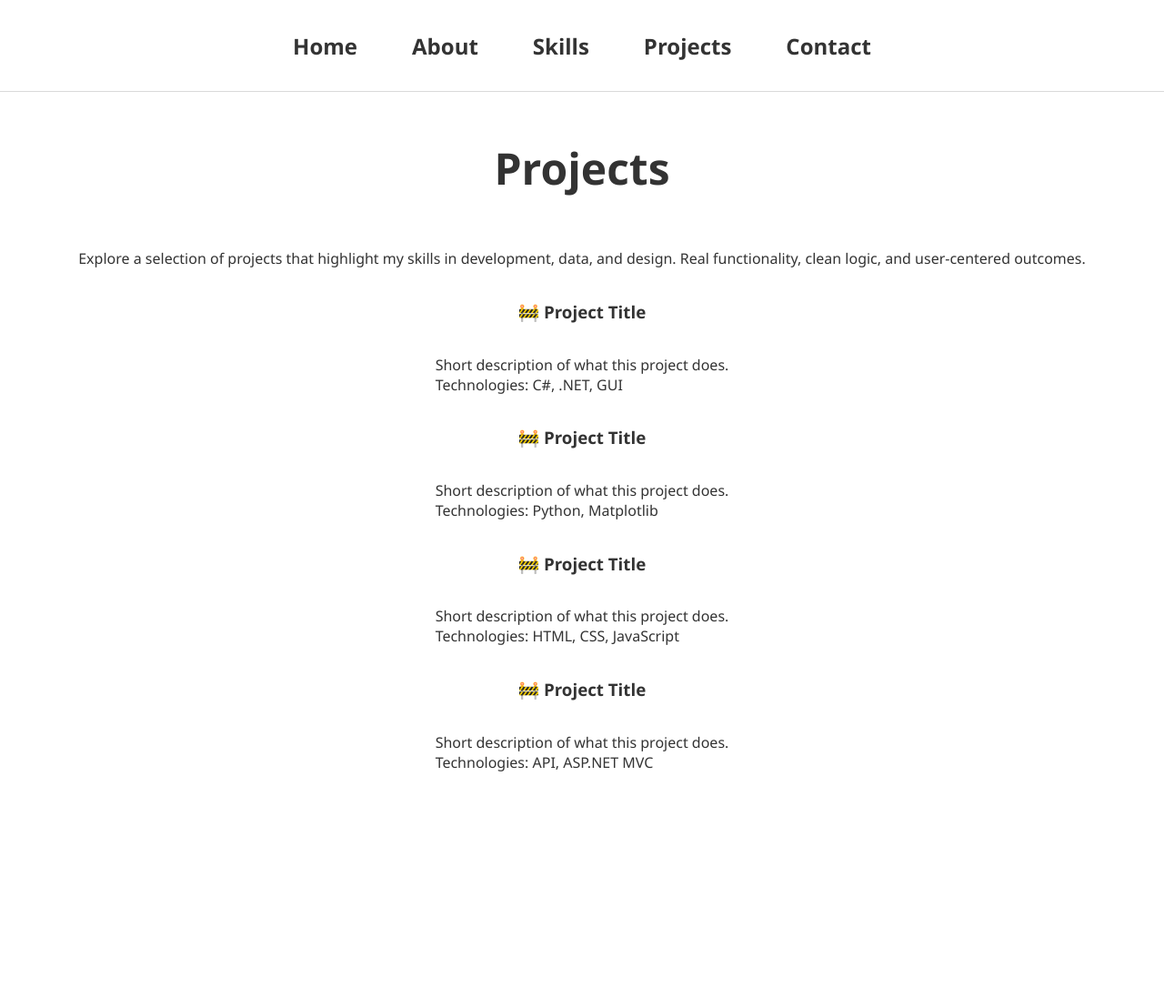
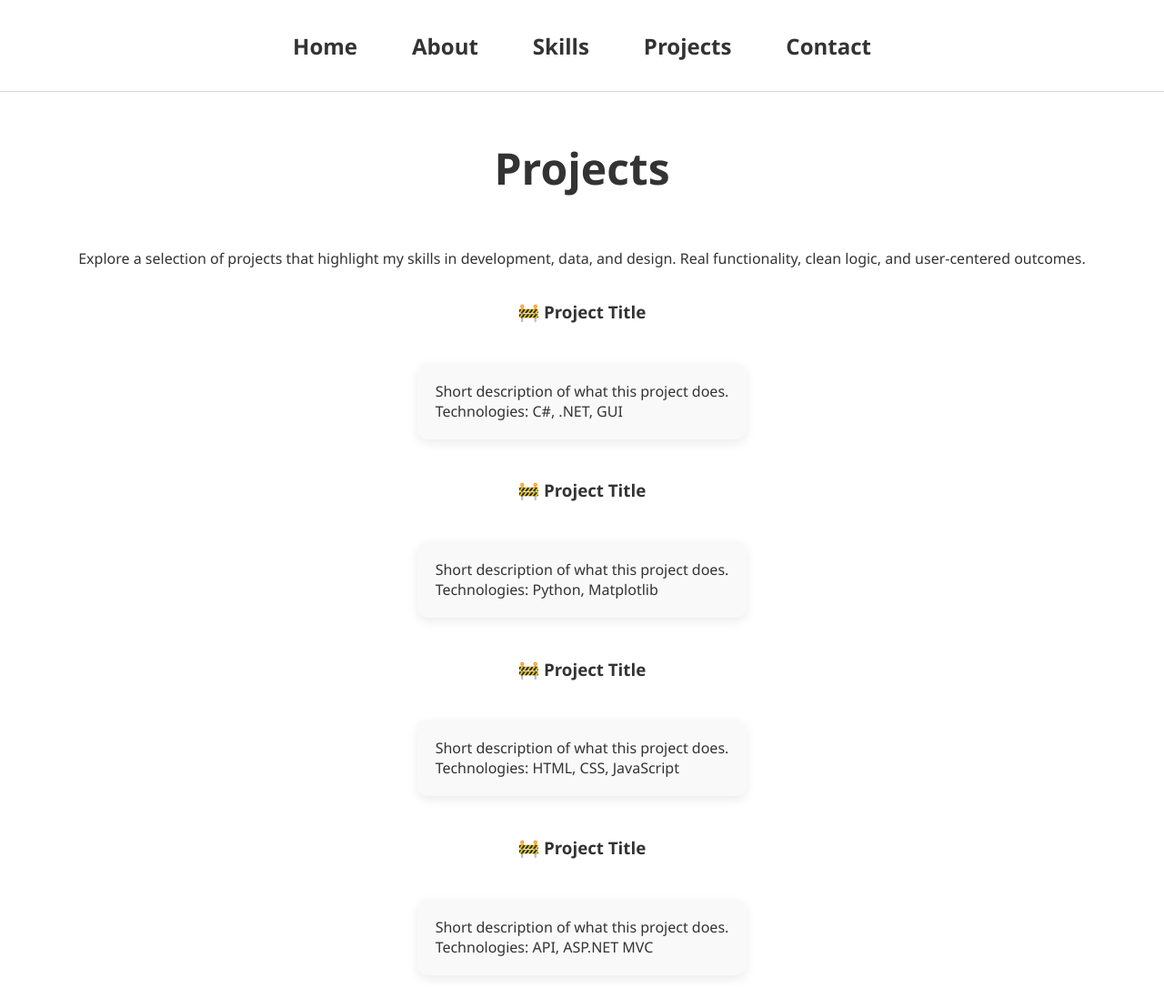
Before and after one commit to masontatafu/masontatafu.github.io, a Jekyll site: the page built from projects.md, in a window 1280 px wide and 1097 px high. Shown: the whole window at 91% size. Built offline with Jekyll 4.4.1, drawn with Linux system fonts in a browser that asks for light colours.

Commit message:
Update style.css

```diff
--- a/assets/css/style.css
+++ b/assets/css/style.css
@@ -338,3 +338,27 @@ body {
         opacity: 1;
     }
 }
+
+
+/* projects page */
+
+.project-card {
+    display: block;
+    background-color: #f9f9f9;
+    padding: 20px;
+    margin: 25px 0;
+    border-radius: 12px;
+    box-shadow: 0 4px 12px rgba(0,0,0,0.08);
+    transition: transform 0.3s ease;
+    max-width: 800px;
+    margin-left: auto;
+    margin-right: auto;
+}
+
+.project-card:hover {
+    transform: translateY(-5px);
+}
+
+.project-card p, .project-card h3 {
+    margin: 0.5em 0;
+}
```
